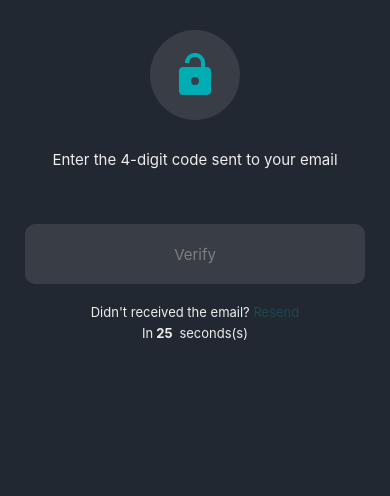
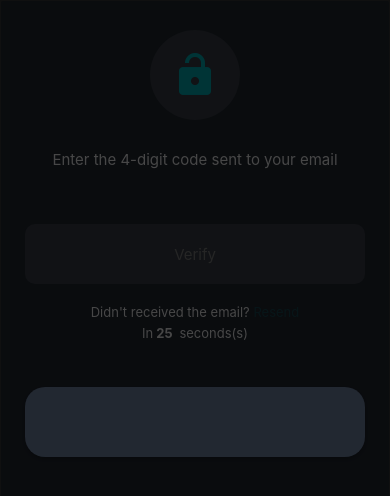
Before and after one commit to YakubuAmidu/register-login-user, a React Native app: screen / in a window 390 px wide. Shown: the top 496 px of the page. Built offline with nearby package versions, Linux system fonts and the light colour scheme.

Commit message:
Initial commit

```diff
--- /dev/null
+++ b/components/Modals/MessageModal.js
@@ -0,0 +1,47 @@
+import React from 'react';
+import { Modal } from 'react-native';
+
+// Styled components
+import styled from 'styled-components/native';
+
+// Custom colors
+import { colors } from '../colors';
+const { primary, black } = colors;
+
+const ModalPressableContainer = styled.Pressable`
+flex: 1;
+padding: 25px;
+background-color: rgba(0, 0, 0, 0.7);
+justify-content: center;
+`;
+
+const ModalView = styled.View`
+ background-color: ${ primary };
+ border-radius: 20px;
+ width: 100%;
+ padding: 35px;
+ align-items: center;
+ elevation: 5;
+ shadow-color: ${ black };
+ shadow-offset: 0px 2px;
+ shadow-opacity: 0.25;
+ shadow-radius: 4px;
+`;
+
+const MessageModal = ({ buttonHandler }) => {
+  return (
+    <Modal
+    animationType="slide"
+    transparent={true}
+     visible={true}
+    >
+   <ModalPressableContainer onPress={buttonHandler}>
+    <ModalView>
+
+    </ModalView>
+   </ModalPressableContainer>
+    </Modal>
+  )
+}
+
+export default MessageModal;
--- a/screens/EmailVerification.js
+++ b/screens/EmailVerification.js
@@ -12,6 +12,7 @@ import RowContainer from '../components/Containers/RowContainer';
 import IconHeader from '../components/Icons/IconHeader';
 import PressableText from '../components/Texts/PressableText';
 import StyledCodeInput from '../components/Inputs/StyledCodeInput';
+import MessageModal from '../components/Modals/MessageModal';
 import ResendTimer from '../components/Timers/ResendTimer';
 import MsgBox from '../components/Texts/MsgBox';
 
@@ -49,7 +50,7 @@ const EmailVerification = () => {
         setResendStatus('Resend');
         setActiveResend(false);
         triggerTimer();
-      }, 5000);
+      }, 2000);
     } catch(err) {
        setResendingEmail(false);
        setResendStatus('Failed!');
@@ -88,6 +89,8 @@ const EmailVerification = () => {
 
         <ResendTimer activeResend={activeResend} setActiveResend={setActiveResend} resendStatus={resendStatus} resendingEmail={resendingEmail} resendEmail={resendEmail}/>
 
+        <MessageModal />
+
       </KeyboardAvoidingContainer>
     </MainContainer>
 }
```
